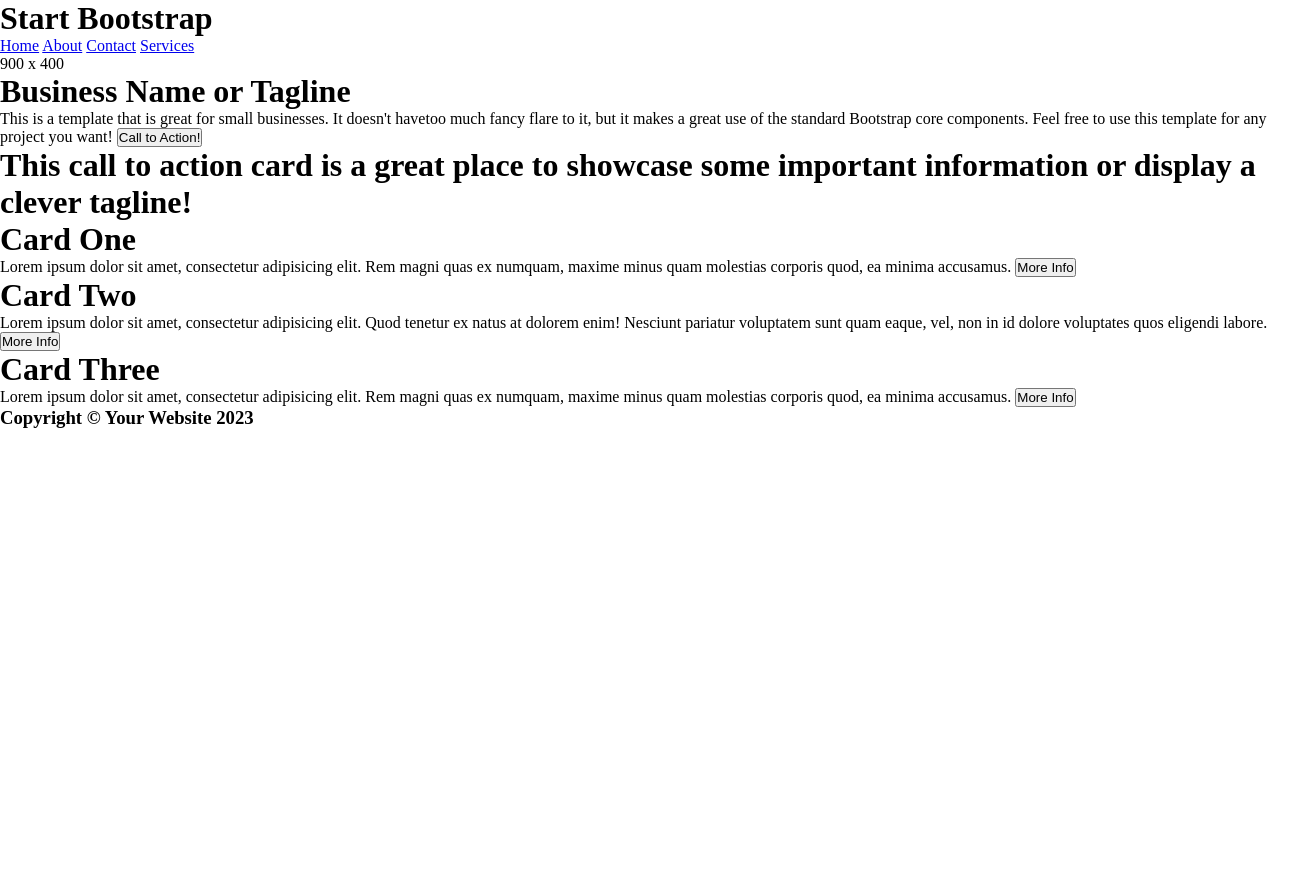
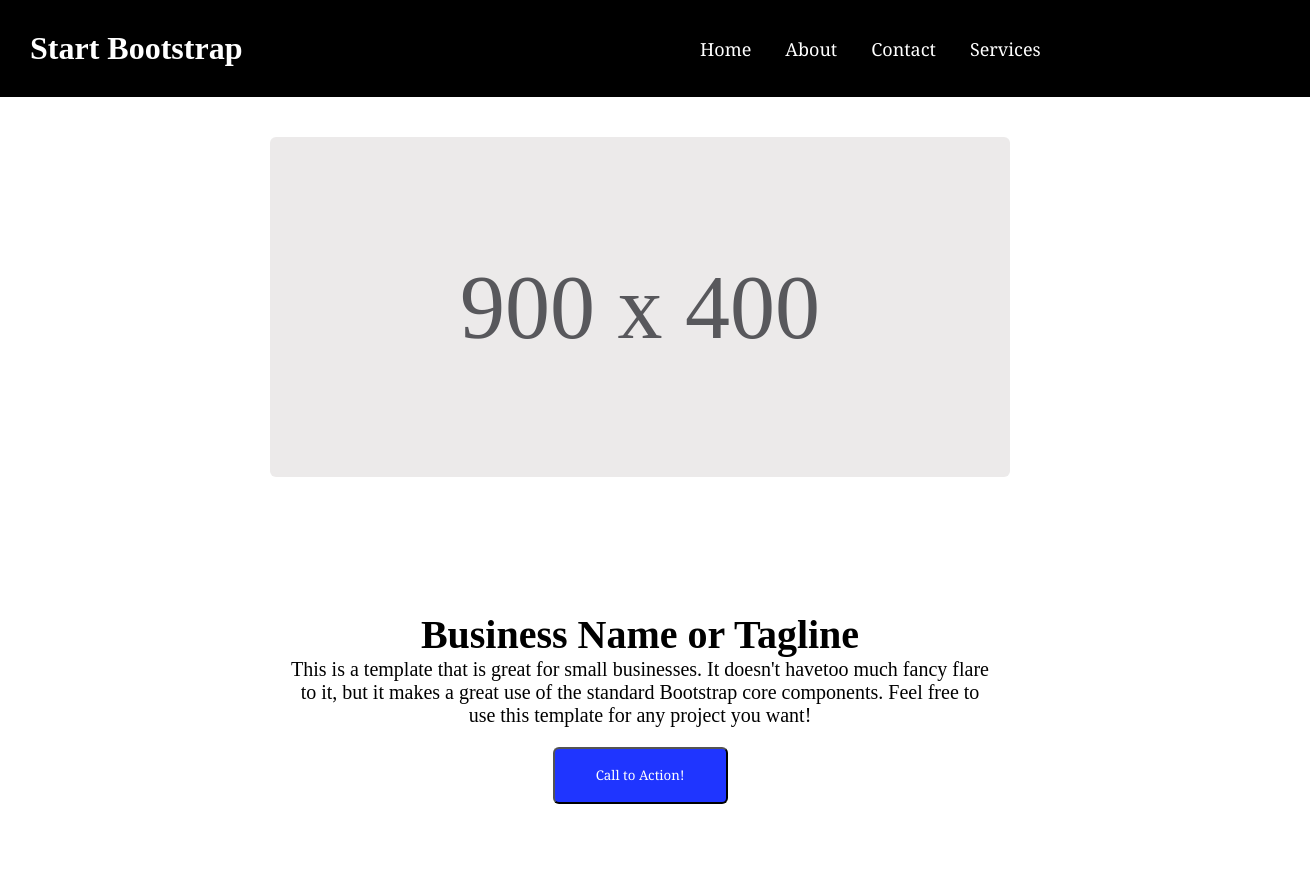
Before and after one commit to EvelynFerna/Aula12, a plain HTML site: page index.html in a window 1280 px wide. Shown: the top 880 px of the page, 1310 px wide, since content can reach past the window. Before the commit the page ends 800 px from the top, so only its background shows below. Drawn offline with Linux system fonts and the light colour scheme.

Commit message:
Update style.css

```diff
--- a/style.css
+++ b/style.css
@@ -1,112 +1,150 @@
+body{
+    background: rgb(255,255,255);
+}
+
 *{
     margin: 0px;
     padding: 0px;
 }
 
-body{
-    background: white;
+header {
+    width: 100vw;
 }
 
-header{
-    width: 100vw;
-
-    & .container{
-        background: black;
-        display: flex;
-        color: white;
-        justify-content: space-between;
-        align-items: center;
-        padding: 1vw;
-    }
-
-    & .div1{
-        width: 50vw;
-        padding: 1vw;
-
-        & h1{
-            color: white;
-            font-size: 1.5vw;
-        }
-    }
-
-    & .div2{
-        width: 20vw;
-
-        & a{
-        text-decoration: none;
-        font-size: 1.0vw;
-        margin: 0.5vw;
-        color: white;
-        }
-    }
-
-     & a:hover{
-        text-decoration: none;
-        font-size: 1.0vw;
-        margin: 0.5vw;
-        color: rgb(163, 163, 163);
-        }
-}
-
-main{
-    width: 100vw;
-    margin-top: 2vw;
-
-    .container2{
-        height: 20vw;
-        width: 30vw;
+.container {
+    width: 100%;
     display: flex;
     justify-content: center;
     align-items: center;
-        border-radius: 2%;
-        padding: 20px;
-        margin: 250px;
-
-        & .divtexto{
-            width: 30vw;
+    padding: 15px;
+    background: black;
+    color: white;
+}
+.div1{
+    width: 60%;
+    color: black;
+    padding: 15px;
+    color: white;
 }
 
-        & h1{
-            font-size: 2vw;
-            color: black;
+.menu {
+    width: 60%;
+    background: black;
+    color: white;
 }
 
-        & span{
-        font-size: 1vw;
-        color: (163, 163, 163);
-        }
-        & .divimg1{
-        width: 40vw;
+.menu nav {
+    background: black;
+    padding: 15px;
+    color: white;
 }
 
-       & button{
-        padding: 0.4vw;
-        border: none;
-        border-radius: 0.1vw;
-        background: rgb(92, 92, 199);
-        color: white;
-        font-size: 1vw;
-        margin-top: 1vw;
+.menu nav a {
+    color: rgb(255, 255, 255);
+    font-size: 18px;
+    font-family: Georgia, 'Times New Roman', Times, serif;
+    margin: 15px;
+    text-decoration: none;
+
+}
+& nav a:hover{
+    text-decoration: none;
+    color: rgb(167, 165, 165);
 }
 
-       & img{
-       width: 35vw;
-       height: auto;
-       border-radius: 1vw;
+button {
+    width: 25%;
+    height: 19%;
+    font-family: Georgia, 'Times New Roman', Times, serif;
+    background: #1f35ff;
+    border-radius: 6px;
+    color: white;
+    margin-top: 20px;
+    text-decoration: none;
 }
+.container3 {
+    background-color: rgb(146, 146, 148);
+    color: rgb(247, 242, 242);
+    text-align: center;
+    padding: 10px;
+    font-family:Cambria,Times, 'Times New Roman', serif;
+    width: 80vw;
+    height: 5vw;
+    display: flex;
+    justify-content: center;
+    align-items: center;
+    font-size: 15px;
+    margin: 20px;
+    border: 1px solid black;
 }
 
-    .container3{
-        width: 60vw;
-        background: gray;
-        padding: 2vw;
-        border-radius: 0.2vw;
-        margin-left: 15vw;
-        margin-top: 2vw;
-        color: white;
-        text-align: center;
-        font-size: 1vw;
+.container2{
+    display: flex;
+    justify-content: center;
+    align-items: center;
+    gap: 20px;
+    flex-wrap: wrap;
+    margin: 20px ;
 }
 
+.div3, .divtexto {
+    background-color: rgb(255,255,255);
+    display: flex;
+    flex-direction: column;
+    justify-content: center;
+    align-items: center;
+    text-align: center;
+    width: 700px;
+    height: 300px;
+    border-radius: 6px;
+    padding: 20px;
+    margin: 20px;
+    background: rgb(236, 234, 234);
+}
+
+.divtexto{
+    background: white;
+    font-size: 20px;
+}
+.div3{
+    font-size: 90px;
+    color: rgb(88, 88, 92);
+}
+
+.container4{
+    display: flex;
+    justify-content: center;
+    align-items: center;
+    gap: 20px;
+    flex-wrap: wrap;
+    margin: 20px ;
+}
+
+.div4, .div5, .div6{
+    background-color: rgb(221, 222, 223);
+    display: flex;
+    flex-direction: column;
+    justify-content: center;
+    align-items: center;
+    text-align: center;
+    width: 300px;
+    height: 200px;
+    border-radius: 6px;
+    padding: 20px;
+    margin: 20px;
+    border: 1px solid black;
 
 }
+
+.container5 {
+    background-color: rgb(0, 0, 0);
+    color: rgb(247, 242, 242);
+    text-align: center;
+    font-family: Georgia, 'Times New Roman', Times, serif;
+    width: 100vw;
+    height: 13vw;
+    display: flex;
+    justify-content: center;
+    align-items: center;
+    font-size: 15px;
+}
```
Lines whose indentation alone changed are shown as unchanged.
